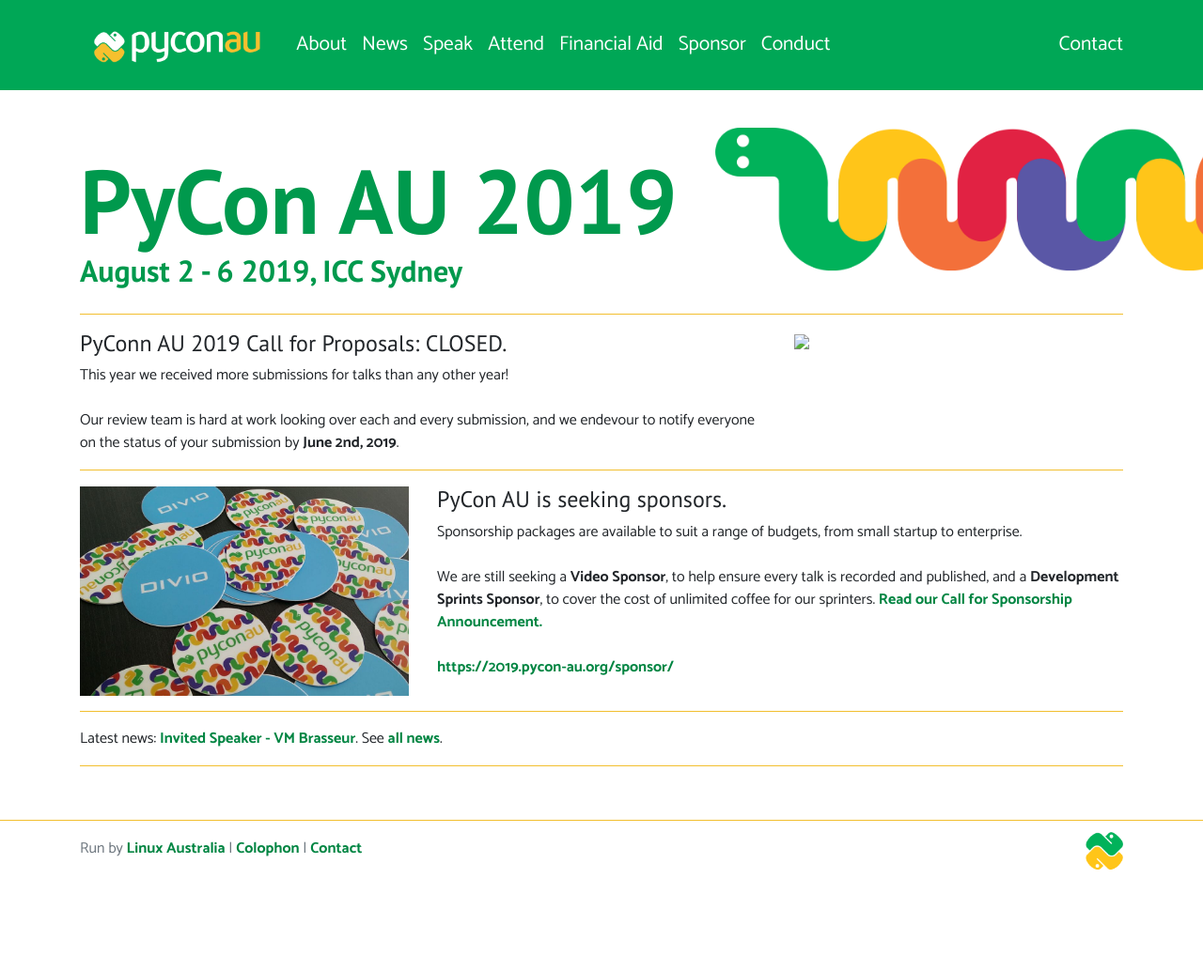
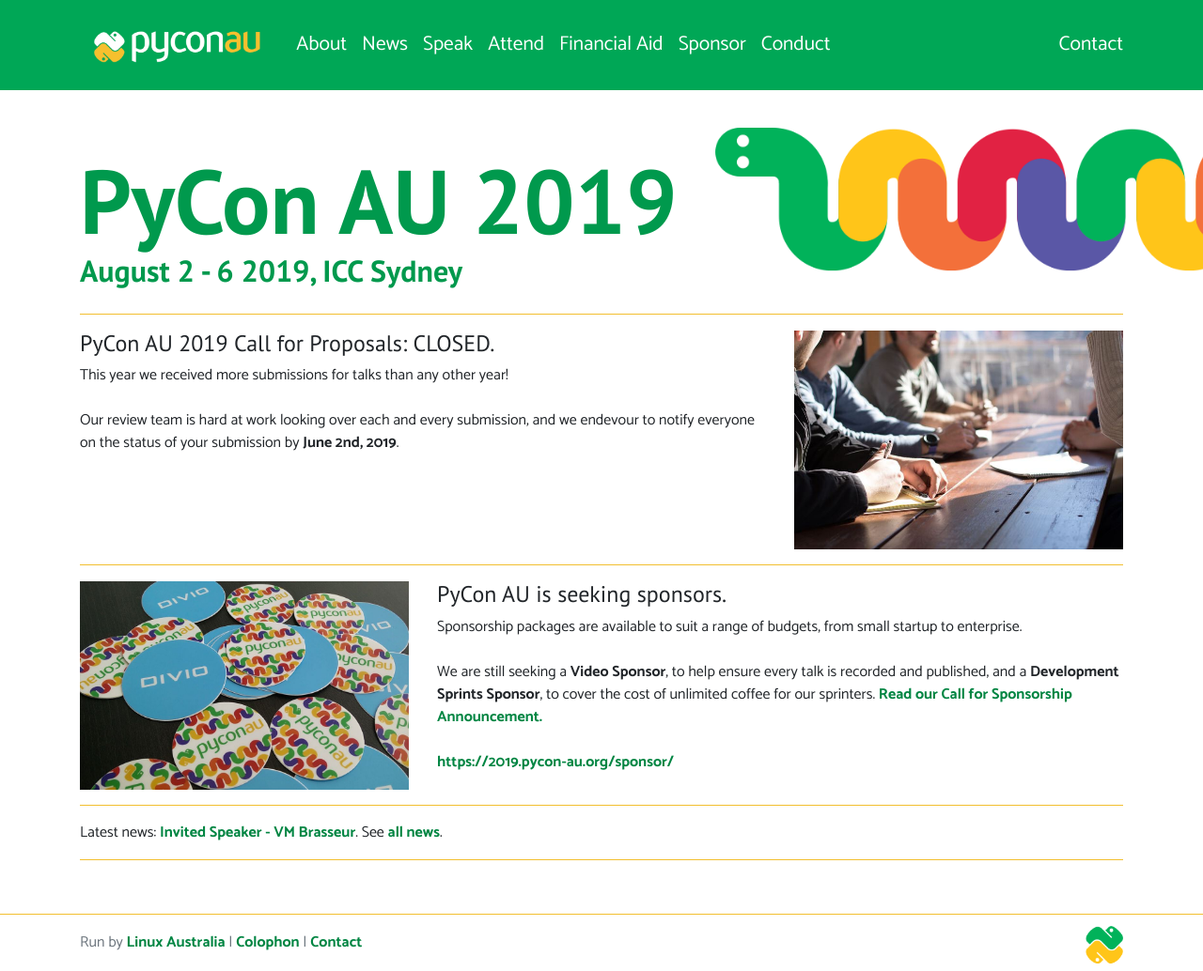
Before and after one commit to pyconau/2019.pycon-au.org, a Jekyll site: the page built from _pages/homepage.md, in a window 1280 px wide. Shown: the whole page at 94% size. Built offline with Jekyll 4.4.1, drawn with Linux system fonts in a browser that asks for light colours; before the commit the page ends 934 px from its top, so only the background shows below that.

Commit message:
Spelling

```diff
--- a/_pages/homepage.md
+++ b/_pages/homepage.md
@@ -11,7 +11,7 @@ description: PyCon AU is the national conference for the Python Programming Comm
 <h2 align="left" class="header-green dateh2">August 2 - 6 2019, ICC Sydney</h2>
 <hr>
 <div class="row">
-  <div class="col-8"><h4>PyConn AU 2019 Call for Proposals: CLOSED.</h4>
+  <div class="col-8"><h4>PyCon AU 2019 Call for Proposals: CLOSED.</h4>
   This year we received more submissions for talks than any other year!<br><br>Our review team is hard at work looking over each and every submission, and we endevour to notify everyone on the status of your submission by <b>June 2nd, 2019</b>.
   </div>
   <div class="col-4"><img class="img-fluid"  src="{{site.url}}/static/img/review.jpg"></div>
```
Also changed, not shown: static/img/review.jpg (added).
